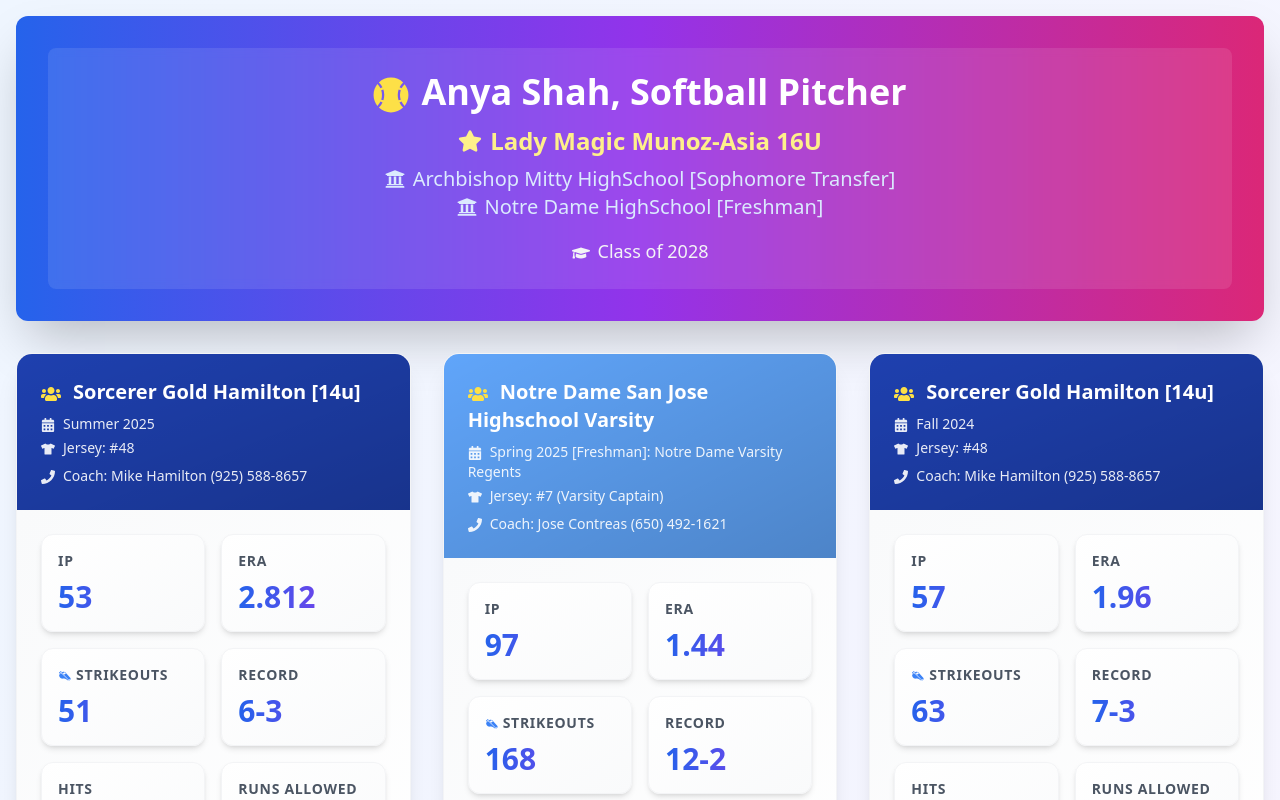
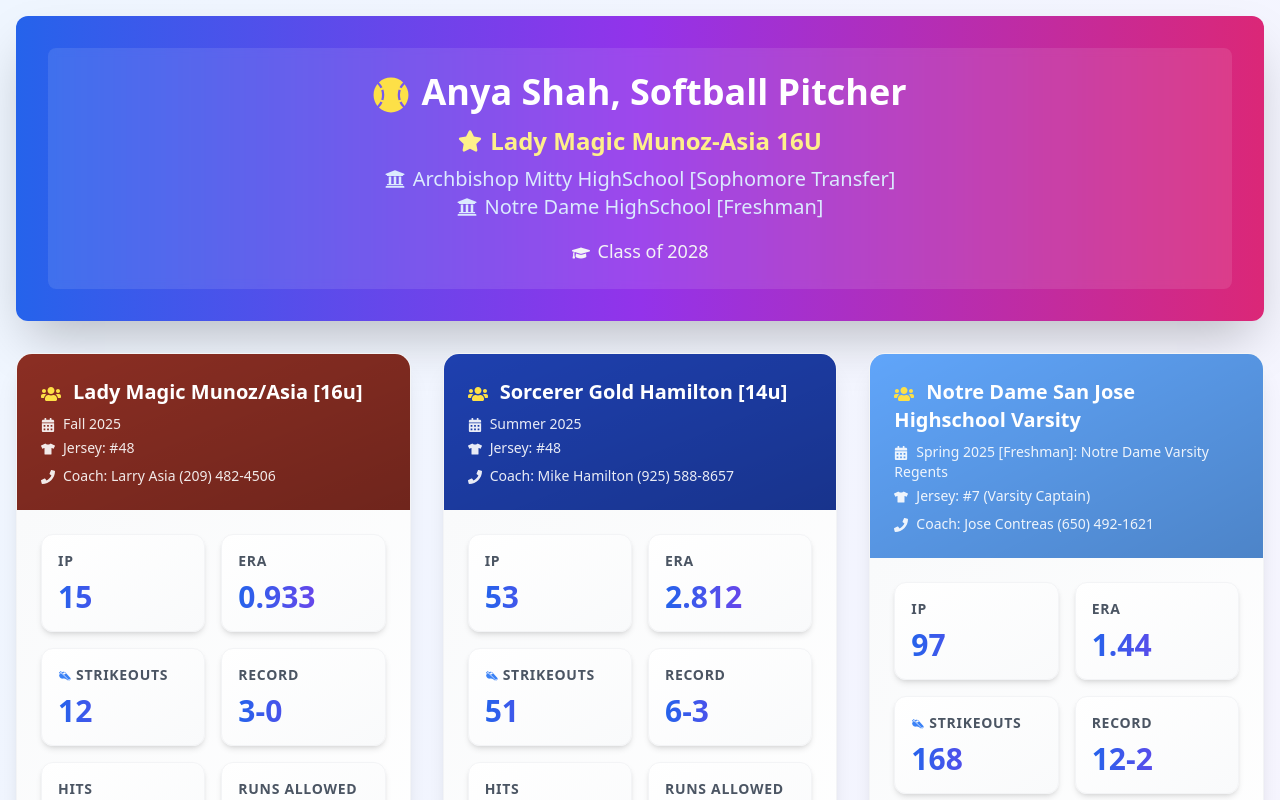
Before and after one commit to ankit249/baseball-stats, a React (Create React App) app: page / in a window 1280 px wide. Shown: the top 800 px of the page. Built offline with nearby package versions, Linux system fonts and the light colour scheme.

Commit message:
Adding Lady Magic Munoz/Asia

```diff
--- a/src/App.js
+++ b/src/App.js
@@ -43,6 +43,24 @@
     document.title = "Anya Shah - Softball Pitcher | Archbishop Mitty | Lady Magic Munoz-Asia 16U | Class of 2028 Stats";
   }, []);
   const teams = [
+    {
+      name: "Lady Magic Munoz/Asia [16u]",
+      seasons: "Fall 2025",
+      jersey: "#48",
+      coach: "Larry Asia",
+      phone: "2094824506",
+      headerColor: "bg-[#8B2E23]",
+      stats: {
+        IP: 15,
+        ERA: 0.933,
+        Strikeouts: 12,
+        Record: "3-0",
+        Hits: 9,
+        RunsAllowed: 2,
+        EarnedRuns: 2,
+        BattersBB: 4,
+      }
+    },
     {
       name: "Sorcerer Gold Hamilton [14u]",
       seasons: "Summer 2025",
```
